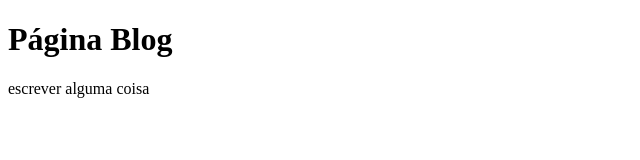
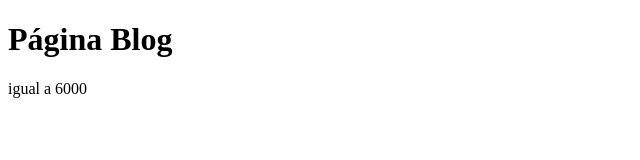
Before and after one commit to galdhra/aulagithub, a plain HTML site: page pagina5.html in a window 1280 px wide. Shown: the full height of the page, 0-640 px from the left. Drawn offline with Linux system fonts and the light colour scheme.

Commit message:
Update pagina5.html

```diff
--- a/pagina5.html
+++ b/pagina5.html
@@ -8,6 +8,6 @@
 </head>
 <body>
     <h1>Página Blog</h1>
-    <p>escrever alguma coisa</p>
+    <p> igual a 6000 </p>
 </body>
 </html>
```
